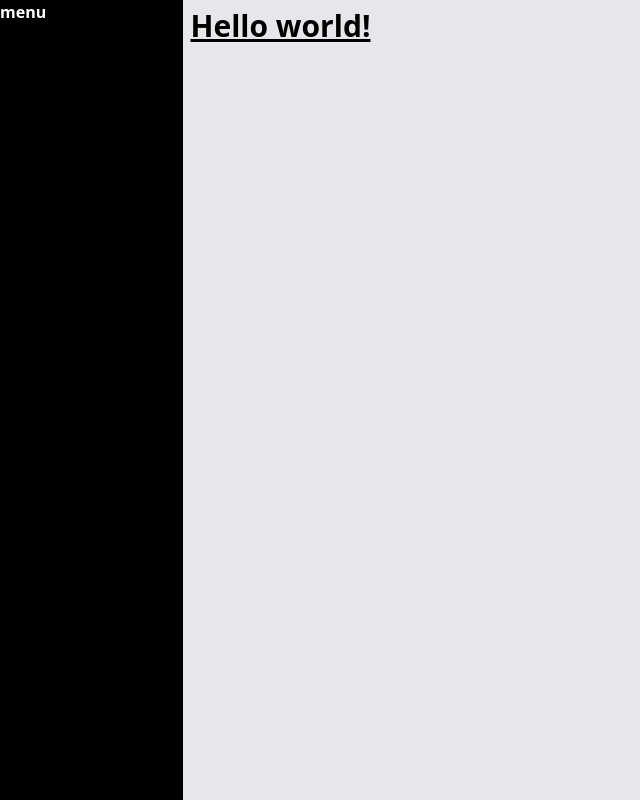
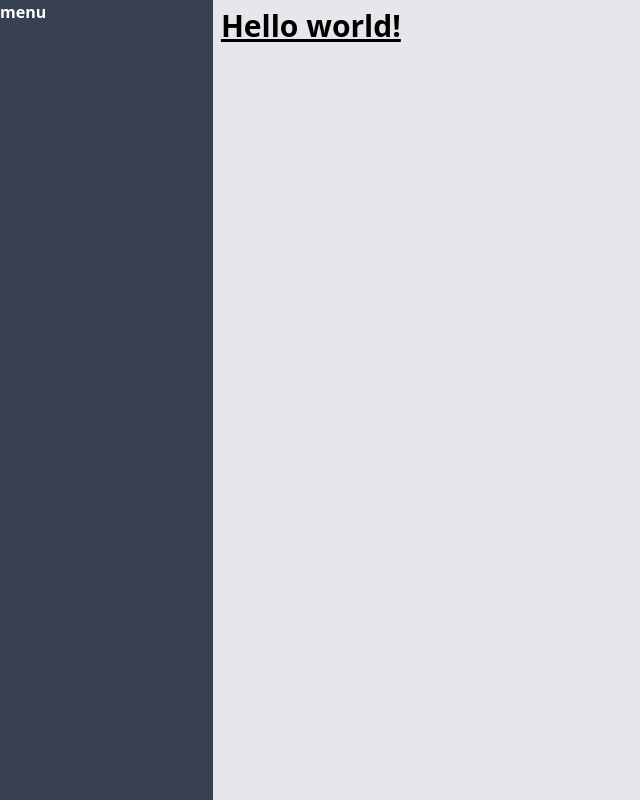
Before and after one commit to 75ks/2022-front, a Vue app: page / in a window 1280 px wide. Shown: the whole page, without its empty margins (0-640 px from the left). Built offline with nearby package versions, Linux system fonts and the light colour scheme.

Commit message:
共通メニューを固定した

```diff
--- a/src/App.vue
+++ b/src/App.vue
@@ -1,6 +1,7 @@
 <template>
   <div id="app" class="w-full flex">
-    <div class="w-1/6 bg-black text-white font-bold">menu</div>
+    <div class="w-1/6 h-screen fixed top-0 left-0 right-0 bg-gray-700 text-white font-bold">menu</div>
+    <div class="w-1/5"></div>
     <router-view class="w-full h-screen p-2 bg-gray-200" />
   </div>
 </template>
```
